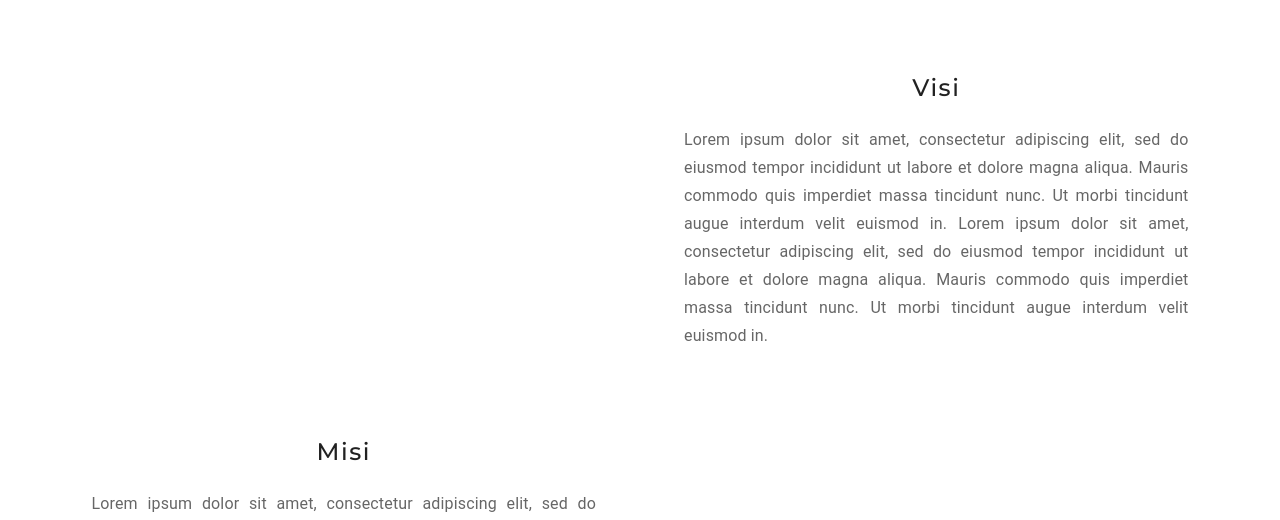
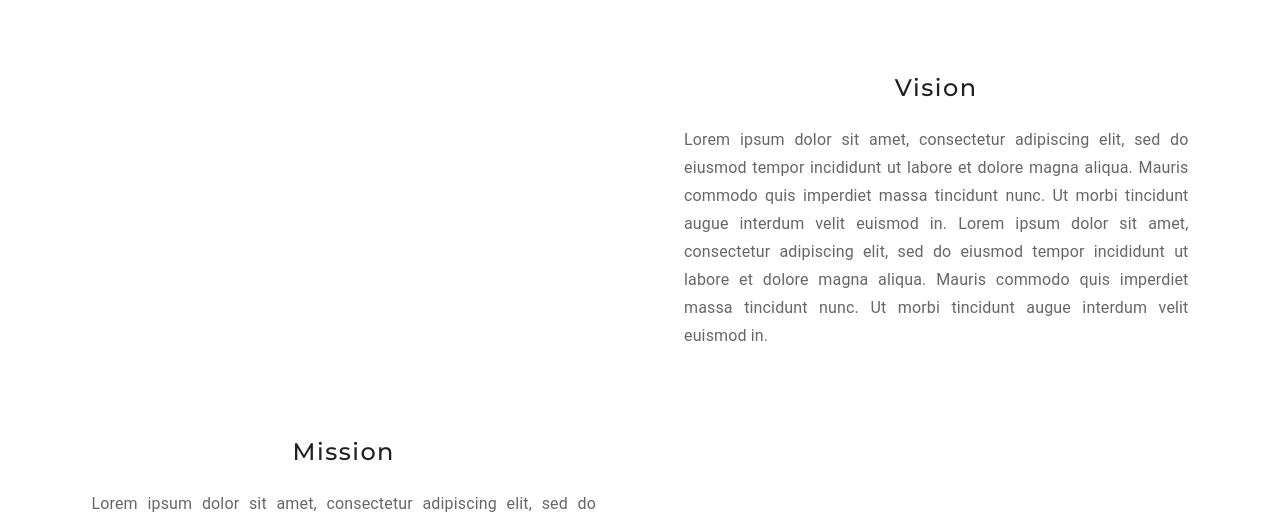
Before and after one commit to Frederick-88/smw-library-non-official, a Vue app: page /profil in a window 1280 px wide. Shown: the part 401-921 px from the top of the page. Built offline with nearby package versions, Linux system fonts and the light colour scheme; no server answers; the database is empty; what vuefire would draw is missing.

Commit message:
Language Update - Profile Vision and Mission

```diff
--- a/src/components/profile/ProfileVisionAndMission.vue
+++ b/src/components/profile/ProfileVisionAndMission.vue
@@ -7,7 +7,7 @@
         </v-col>
         <v-col class="vision-description-column" cols="12" md="6">
           <div>
-            <h2 class="vision-title text-center mb-5">Visi</h2>
+            <h2 class="vision-title text-center mb-5">Vision</h2>
             <p
               class="px-0 px-md-8 vision-description text--secondary text-subtitle-2 text-sm-subtitle-1"
             >
@@ -26,7 +26,7 @@
       <v-row class="mission">
         <v-col class="mission-description-column" cols="12" md="6">
           <div>
-            <h2 class="mission-title text-center mb-5">Misi</h2>
+            <h2 class="mission-title text-center mb-5">Mission</h2>
             <p
               class="px-0 px-md-8 mission-description text--secondary mb-0 text-subtitle-2 text-sm-subtitle-1"
             >
```
